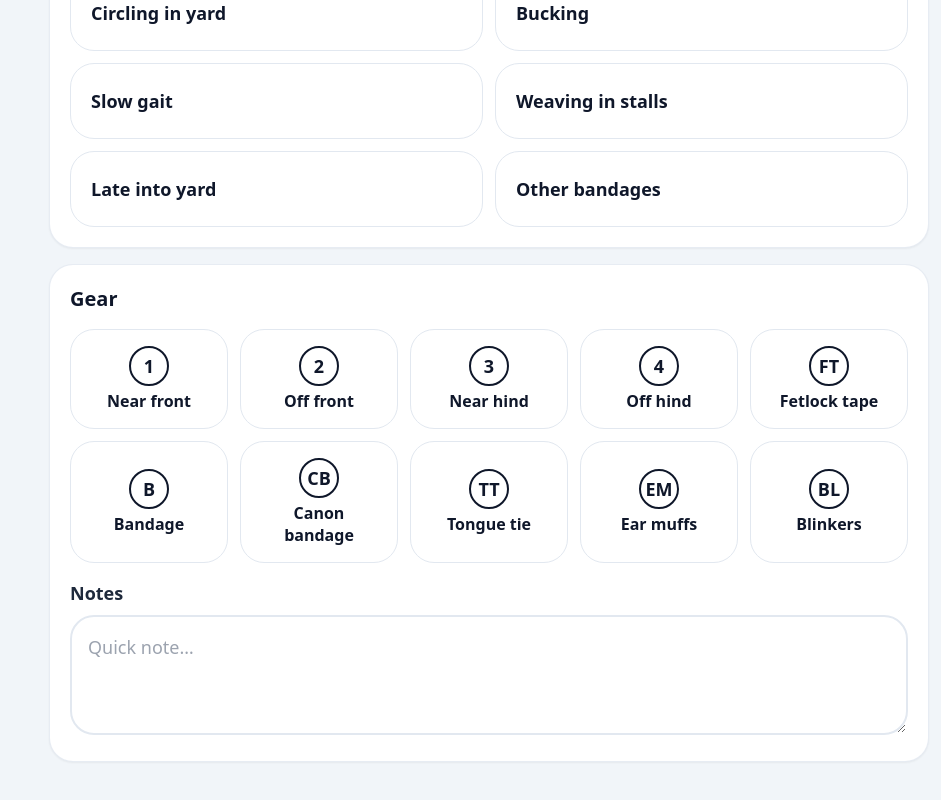
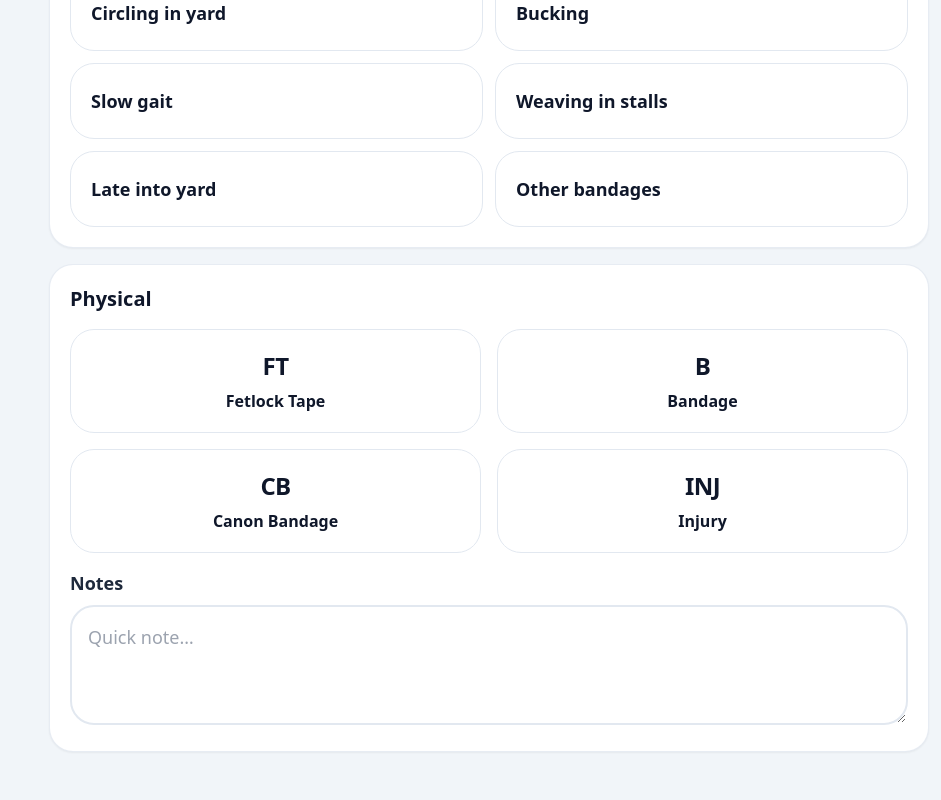
Before and after one commit to ConcilioGH/mounting-yard-pwa, a Next.js app: page / in a window 1280 px wide. Shown: the part 1862-2662 px from the top of the page, without its empty margins (339-1280 px from the left). Built offline with nearby package versions, Linux system fonts and the light colour scheme.

Commit message:
Refactor gear management in Mounting Yard app; introduce GearState type and update gear handling in components

```diff
--- a/src/components/mounting-yard-app.tsx
+++ b/src/components/mounting-yard-app.tsx
@@ -4,7 +4,7 @@ import React, { useCallback, useEffect, useMemo, useRef, useState } from "react"
 import { Card, CardContent } from "@/components/ui/card";
 import { Button } from "@/components/ui/button";
 import { Tabs, TabsList, TabsTrigger } from "@/components/ui/tabs";
-import { DEFAULT_RACES, gearItems, negativeItems, positiveItems } from "@/lib/constants";
+import { DEFAULT_RACES, gearLocations, gearTiles, negativeItems, positiveItems } from "@/lib/constants";
 import {
   clearAllAssessments,
   loadAllAssessments,
@@ -15,8 +15,9 @@ import {
   seedRacesIfEmpty,
 } from "@/lib/db";
 import { buildAssessmentsExportCsv, downloadTextFile, parseRacesCsv } from "@/lib/csv";
+import { applyGearTileSelection, type GearTileCode } from "@/lib/gear";
 import type { Assessment, Race, Runner } from "@/lib/types";
-import { emptyAssessment, makeKey, marks, nextNegative, nextPositive } from "@/lib/utils";
+import { cn, emptyAssessment, makeKey, marks, nextNegative, nextPositive } from "@/lib/utils";
 import { useDebouncedCallback } from "@/hooks/useDebouncedCallback";
 
 function totals(a: Assessment | undefined) {
@@ -27,6 +28,29 @@ function totals(a: Assessment | undefined) {
     ? Object.values(a.negative).reduce((sum, v) => sum + Math.abs(Math.min(0, v ?? 0)), 0)
     : 0;
   return { pos, neg, net: pos - neg };
+}
+
+function renderPhysicalValue(loc: number): React.ReactNode {
+  if (loc < 1 || loc > 5) return null;
+  const textCls = "text-3xl font-bold leading-none text-red-600 tabular-nums";
+  switch (loc) {
+    case 1:
+      return <span className={cn("pointer-events-none absolute bottom-1 left-1", textCls)}>{loc}</span>;
+    case 2:
+      return <span className={cn("pointer-events-none absolute top-1 left-1", textCls)}>{loc}</span>;
+    case 3:
+      return <span className={cn("pointer-events-none absolute top-1 right-1", textCls)}>{loc}</span>;
+    case 4:
+      return <span className={cn("pointer-events-none absolute bottom-1 right-1", textCls)}>{loc}</span>;
+    case 5:
+      return (
+        <span className="pointer-events-none absolute inset-0 flex items-center justify-center">
+          <span className={textCls}>{loc}</span>
+        </span>
+      );
+    default:
+      return null;
+  }
 }
 
 export default function MountingYardApp() {
@@ -41,6 +65,8 @@ export default function MountingYardApp() {
   const dataRef = useRef<Record<string, Assessment>>({});
   const keyRef = useRef<string>("");
   const prevKeyRef = useRef<string | null>(null);
+  const [gearPicker, setGearPicker] = useState<GearTileCode | null>(null);
+  const gearTilesRef = useRef<HTMLDivElement>(null);
 
   useEffect(() => {
     dataRef.current = data;
@@ -78,6 +104,17 @@ export default function MountingYardApp() {
   }, [flushPending]);
 
   useEffect(() => {
+    if (!gearPicker) return;
+    const onPointerDown = (e: PointerEvent) => {
+      const el = gearTilesRef.current;
+      if (el?.contains(e.target as Node)) return;
+      setGearPicker(null);
+    };
+    document.addEventListener("pointerdown", onPointerDown);
+    return () => document.removeEventListener("pointerdown", onPointerDown);
+  }, [gearPicker]);
+
+  useEffect(() => {
     void (async () => {
       try {
         await seedRacesIfEmpty();
@@ -112,6 +149,7 @@ export default function MountingYardApp() {
     prevKeyRef.current = key;
     keyRef.current = key;
     if (prev && prev !== key) {
+      setGearPicker(null);
       void persistSnapshot();
     }
   }, [key, persistSnapshot]);
@@ -141,8 +179,9 @@ export default function MountingYardApp() {
     updateRecord({ negative: { ...record.negative, [item.label]: nextNegative(v) } });
   };
 
-  const toggleGear = (code: string) => {
-    updateRecord({ gear: { ...record.gear, [code]: !record.gear[code] } });
+  const selectGearLocation = (tile: GearTileCode, location: number) => {
+    updateRecord({ gear: applyGearTileSelection(record.gear, tile, location) });
+    setGearPicker(null);
   };
 
   const { pos: totalPositive, neg: totalNegative, net } = totals(record);
@@ -362,23 +401,55 @@ export default function MountingYardApp() {
 
             <Card className="rounded-3xl shadow-sm">
               <CardContent className="space-y-4 p-5">
-                <h3 className="text-xl font-bold">Gear</h3>
-                <div className="grid grid-cols-2 gap-3 sm:grid-cols-3 md:grid-cols-5">
-                  {gearItems.map((item) => (
+                <h3 className="text-xl font-bold">Physical</h3>
+                <div ref={gearTilesRef} className="grid grid-cols-2 gap-4">
+                  {gearTiles.map((item) => {
+                    const loc = record.gear[item.code];
+                    const open = gearPicker === item.code;
+                    return (
+                      <div key={item.code} className="relative">
                         <Button
-                      key={item.code}
                           type="button"
                           size="touch"
-                      variant={record.gear[item.code] ? "default" : "outline"}
-                      onClick={() => toggleGear(item.code)}
-                      className="h-auto min-h-[4.5rem] flex-col gap-1 rounded-3xl py-4 text-base"
+                          variant={loc !== undefined ? "default" : "outline"}
+                          onClick={() => setGearPicker((p) => (p === item.code ? null : item.code))}
+                          className="relative h-auto min-h-[6.25rem] w-full flex-col justify-center gap-2 rounded-3xl py-5 text-lg"
                         >
-                      <span className="flex h-10 w-10 items-center justify-center rounded-full border-2 border-current text-lg font-bold">
-                        {item.code}
+                          <span className="text-2xl font-bold tracking-tight">{item.code}</span>
+                          <span className="text-center text-base leading-snug">{item.label}</span>
+                          {loc !== undefined && renderPhysicalValue(loc)}
+                        </Button>
+                        {open && (
+                          <div
+                            className="absolute left-0 right-0 top-full z-[60] mt-2 space-y-1 rounded-2xl border-2 border-slate-200 bg-white p-2 shadow-lg"
+                            role="listbox"
+                            aria-label={`${item.code} location`}
+                          >
+                            {gearLocations.map(({ num, label }) => (
+                              <button
+                                key={num}
+                                type="button"
+                                role="option"
+                                aria-selected={loc === num}
+                                className={`flex w-full items-center gap-3 rounded-xl px-4 py-3 text-left text-lg font-semibold transition hover:bg-slate-100 active:bg-slate-200 ${
+                                  loc === num ? "bg-slate-100" : ""
+                                }`}
+                                onClick={(e) => {
+                                  e.stopPropagation();
+                                  selectGearLocation(item.code, num);
+                                }}
+                              >
+                                <span className="flex h-9 w-9 shrink-0 items-center justify-center rounded-lg bg-slate-900 text-white">
+                                  {num}
                                 </span>
-                      <span className="text-center leading-snug">{item.label}</span>
-                    </Button>
+                                <span>{label}</span>
+                              </button>
                             ))}
+                          </div>
+                        )}
+                      </div>
+                    );
+                  })}
                 </div>
                 <label className="block">
                   <span className="mb-2 block text-lg font-semibold text-slate-800">Notes</span>
--- a/src/lib/constants.ts
+++ b/src/lib/constants.ts
@@ -70,15 +70,17 @@ export const negativeItems: { label: string; severity: string }[] = [
   { label: "Other bandages", severity: "major" },
 ];
 
-export const gearItems: { code: string; label: string }[] = [
-  { code: "1", label: "Near front" },
-  { code: "2", label: "Off front" },
-  { code: "3", label: "Near hind" },
-  { code: "4", label: "Off hind" },
-  { code: "FT", label: "Fetlock tape" },
+export const gearTiles: { code: "FT" | "B" | "CB" | "INJ"; label: string }[] = [
+  { code: "FT", label: "Fetlock Tape" },
   { code: "B", label: "Bandage" },
-  { code: "CB", label: "Canon bandage" },
-  { code: "TT", label: "Tongue tie" },
-  { code: "EM", label: "Ear muffs" },
-  { code: "BL", label: "Blinkers" },
+  { code: "CB", label: "Canon Bandage" },
+  { code: "INJ", label: "Injury" },
 ];
+
+export const gearLocations: { num: number; label: string }[] = [
+  { num: 1, label: "Near front" },
+  { num: 2, label: "Off front" },
+  { num: 3, label: "Off hind" },
+  { num: 4, label: "Near hind" },
+  { num: 5, label: "Body" },
+];
--- a/src/lib/db.ts
+++ b/src/lib/db.ts
@@ -1,6 +1,7 @@
 import { openDB, type IDBPDatabase } from "idb";
 import type { Assessment, AssessmentRow, Race } from "./types";
 import { DEFAULT_RACES } from "./constants";
+import { normalizeGearFromStorage } from "./gear";
 import { emptyAssessment } from "./utils";
 
 const DB_NAME = "mounting-yard-assessment";
@@ -65,7 +66,7 @@ export async function loadAllAssessments(): Promise<Record<string, Assessment>>
     out[key] = {
       positive: raw.positive ?? {},
       negative: raw.negative ?? {},
-      gear: raw.gear ?? {},
+      gear: normalizeGearFromStorage(raw.gear),
       notes: raw.notes ?? "",
       updatedAt: raw.updatedAt ?? new Date().toISOString(),
     };
```
Lines whose indentation alone changed are shown as unchanged.
